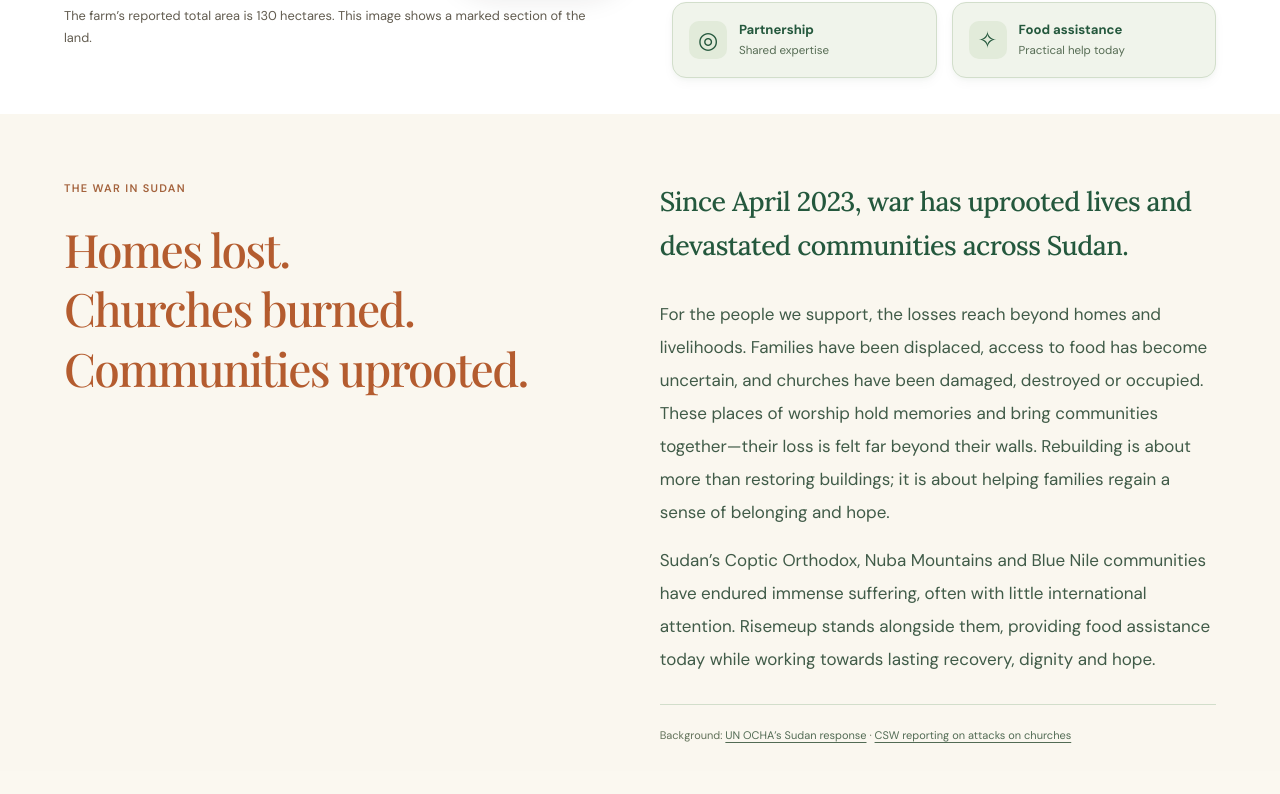
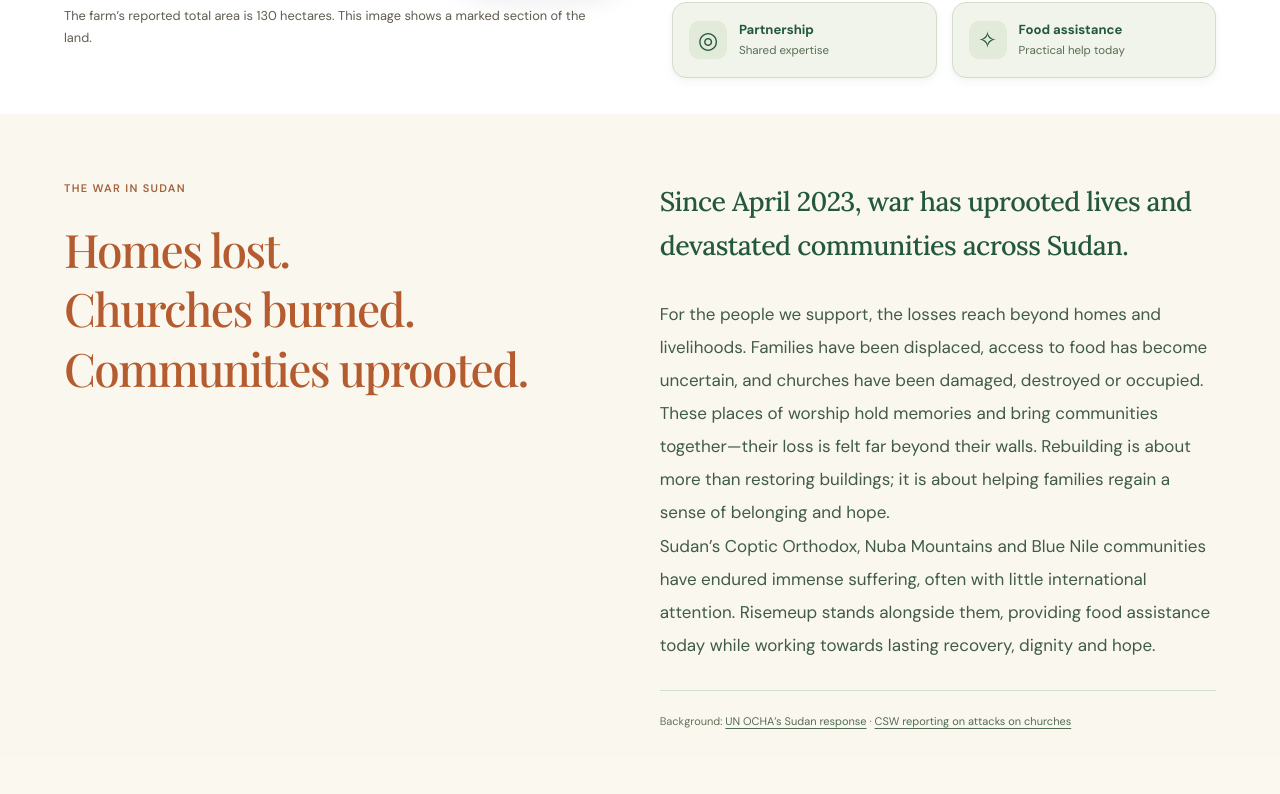
Before and after one commit to Hero988/RiseMeUp, a React (Vite) app: page / in a window 1280 px wide. Shown: the part 1483-2277 px from the top of the page. Built offline with nearby package versions, Linux system fonts and the light colour scheme; a web font is replaced by a local one.

Commit message:
Remove remaining space between Sudan crisis paragraphs

```diff
--- a/public/homepage-theme.css
+++ b/public/homepage-theme.css
@@ -1035,7 +1035,7 @@
  font:400 17px/1.95 'DM Sans',sans-serif;color:#405b48;margin:0 0 28px;
 }
 .home-page.warm-brand #sudan-crisis .prose > p.crisis-loss {
- margin-bottom:14px;
+ margin-bottom:0;
 }
 .home-page.warm-brand #sudan-crisis .prose > p.lead {
  font:500 clamp(22px,2.1vw,28px)/1.65 'Lora',Georgia,serif;letter-spacing:-.02em;
```
